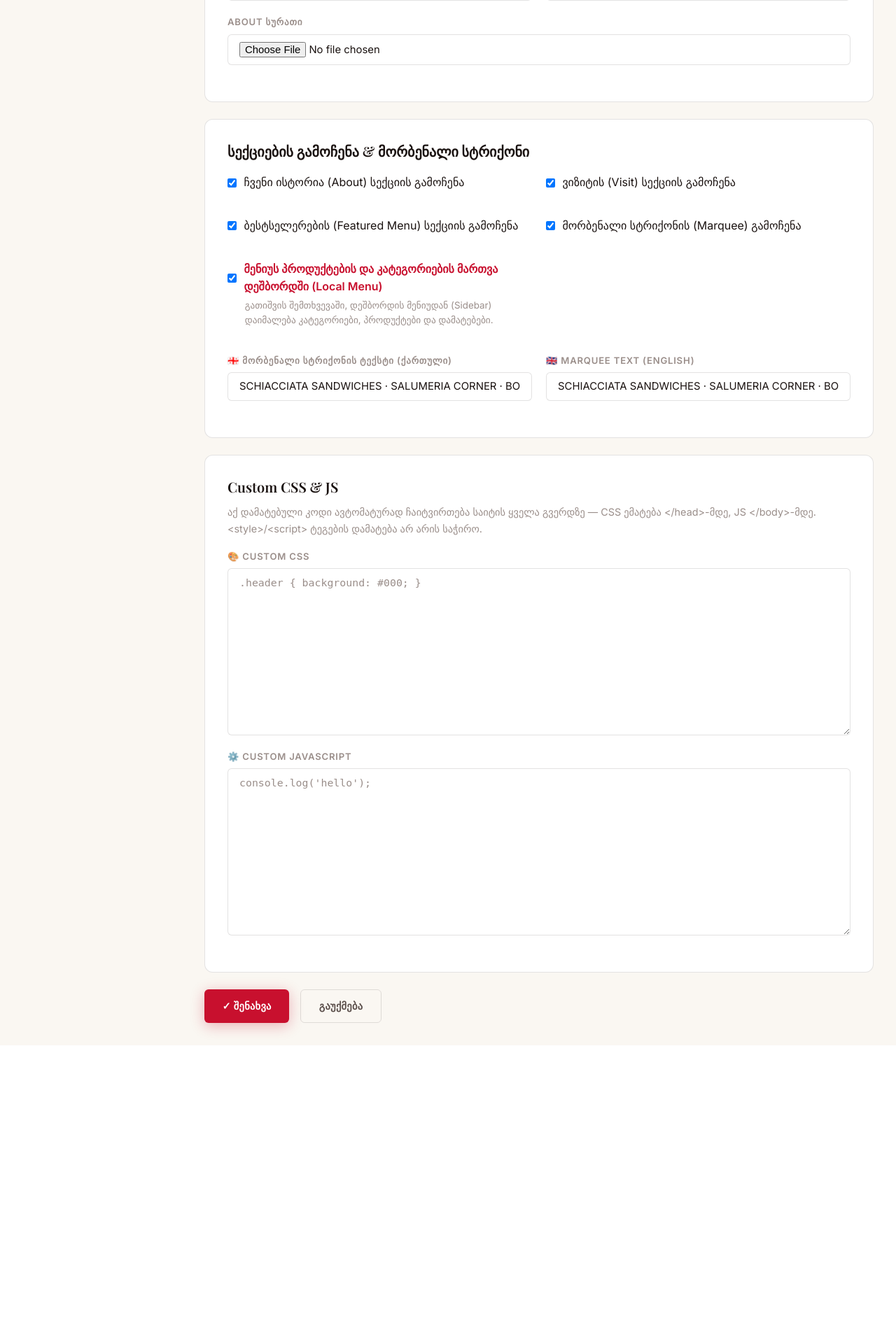
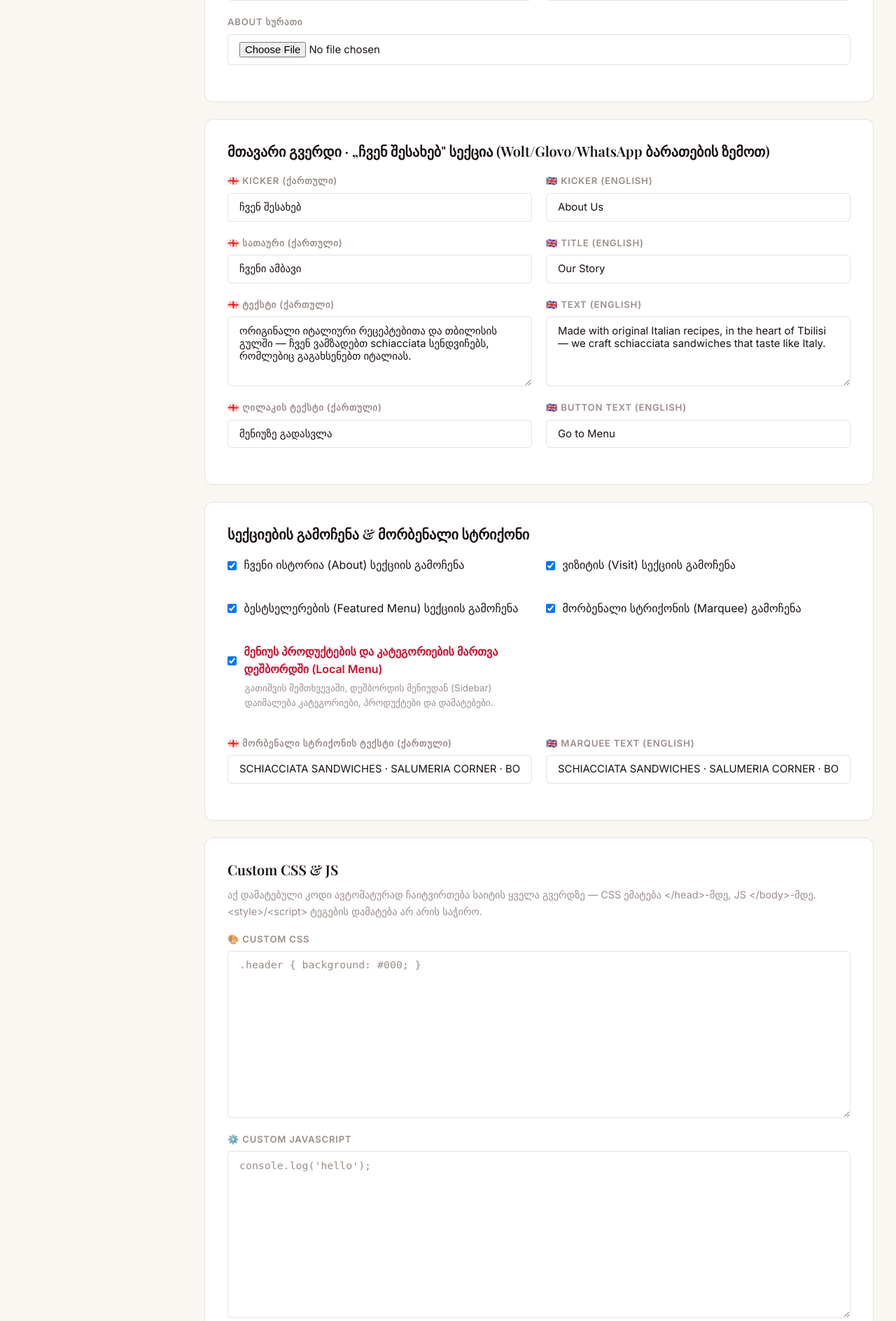
Before and after one commit to DevGuL1/Focacceria, a Django app: page /dashboard/settings/ in a window 1280 px wide. Shown: the part 2326-4214 px from the top of the page at 70% size. Before the commit the page ends 3820 px from the top, so only its background shows below. Run offline with Django 4.2, Linux system fonts and the light colour scheme; the visitor is signed in with stand-in values (Sample User, id 1); data comes from the database, SQL or seed files in the repository; both versions use the stored data as it was after the commit.

Commit message:
Make Quick Order section copy dashboard-editable (KA/EN), curate featured menu items across categories

```diff
--- a/core/admin.py
+++ b/core/admin.py
@@ -26,6 +26,12 @@ class SiteSettingsAdmin(admin.ModelAdmin):
         )}),
         ('Menu', {'fields': ('menu_iframe_url', 'menu_loader_enabled')}),
         ('About', {'fields': ('about_title_ka', 'about_title_en', 'about_text_ka', 'about_text_en', 'about_image')}),
+        ('Home · Quick Section (About copy above order cards)', {
+            'fields': (
+                'quick_kicker_ka', 'quick_kicker_en', 'quick_title_ka', 'quick_title_en',
+                'quick_lead_ka', 'quick_lead_en', 'quick_cta_ka', 'quick_cta_en',
+            ),
+        }),
         ('Custom Design (CSS / JS)', {
             'fields': ('custom_css', 'custom_js'),
             'description': 'Add custom CSS/JS here to change the site design without editing code. CSS is injected before </head>, JS before </body>.',
--- a/core/models.py
+++ b/core/models.py
@@ -105,6 +105,21 @@ class SiteSettings(models.Model):
     salumeria_title_en = models.CharField(max_length=200, default='Italian delicacies to take home', blank=True)
     salumeria_lead_ka = models.TextField(default='ხორცეული, ყველი, ზეთები და ნაკრები — შეკვეთა WhatsApp-ით.', blank=True)
     salumeria_lead_en = models.TextField(default='Cold cuts, cheese, oils and packages — order with WhatsApp.', blank=True)
+
+    quick_kicker_ka = models.CharField(max_length=200, default='ჩვენ შესახებ', blank=True)
+    quick_kicker_en = models.CharField(max_length=200, default='About Us', blank=True)
+    quick_title_ka = models.CharField(max_length=200, default='ჩვენი ამბავი', blank=True)
+    quick_title_en = models.CharField(max_length=200, default='Our Story', blank=True)
+    quick_lead_ka = models.TextField(
+        default='ორიგინალი იტალიური რეცეპტებითა და თბილისის გულში — ჩვენ ვამზადებთ schiacciata სენდვიჩებს, რომლებიც გაგახსენებთ იტალიას.',
+        blank=True,
+    )
+    quick_lead_en = models.TextField(
+        default="Made with original Italian recipes, in the heart of Tbilisi — we craft schiacciata sandwiches that taste like Italy.",
+        blank=True,
+    )
+    quick_cta_ka = models.CharField(max_length=100, default='მენიუზე გადასვლა', blank=True)
+    quick_cta_en = models.CharField(max_length=100, default='Go to Menu', blank=True)
 
     show_menu_products = models.BooleanField(default=True)
 
--- a/dashboard/views.py
+++ b/dashboard/views.py
@@ -70,6 +70,8 @@ def site_settings(request):
             'about_title_ka', 'about_title_en', 'about_text_ka', 'about_text_en',
             'marquee_text_ka', 'marquee_text_en',
             'custom_css', 'custom_js',
+            'quick_kicker_ka', 'quick_kicker_en', 'quick_title_ka', 'quick_title_en',
+            'quick_lead_ka', 'quick_lead_en', 'quick_cta_ka', 'quick_cta_en',
         ]
         for field in fields:
             setattr(settings, field, request.POST.get(field, ''))
--- a/templates/dashboard/site_settings.html
+++ b/templates/dashboard/site_settings.html
@@ -190,6 +190,51 @@
     </div>
   </div>
 
+  <!-- Quick Section / About text -->
+  <div class="form-card" style="margin-bottom:1.5rem;">
+    <h4 style="margin-bottom:1.25rem;font-family:var(--font-serif);">მთავარი გვერდი · „ჩვენ შესახებ" სექცია (Wolt/Glovo/WhatsApp ბარათების ზემოთ)</h4>
+    <div class="form-row">
+      <div class="form-group">
+        <label class="form-label">🇬🇪 Kicker (ქართული)</label>
+        <input type="text" name="quick_kicker_ka" value="{{ settings.quick_kicker_ka }}" class="form-control">
+      </div>
+      <div class="form-group">
+        <label class="form-label">🇬🇧 Kicker (English)</label>
+        <input type="text" name="quick_kicker_en" value="{{ settings.quick_kicker_en }}" class="form-control">
+      </div>
+    </div>
+    <div class="form-row">
+      <div class="form-group">
+        <label class="form-label">🇬🇪 სათაური (ქართული)</label>
+        <input type="text" name="quick_title_ka" value="{{ settings.quick_title_ka }}" class="form-control">
+      </div>
+      <div class="form-group">
+        <label class="form-label">🇬🇧 Title (English)</label>
+        <input type="text" name="quick_title_en" value="{{ settings.quick_title_en }}" class="form-control">
+      </div>
+    </div>
+    <div class="form-row">
+      <div class="form-group">
+        <label class="form-label">🇬🇪 ტექსტი (ქართული)</label>
+        <textarea name="quick_lead_ka" class="form-control" rows="3">{{ settings.quick_lead_ka }}</textarea>
+      </div>
+      <div class="form-group">
+        <label class="form-label">🇬🇧 Text (English)</label>
+        <textarea name="quick_lead_en" class="form-control" rows="3">{{ settings.quick_lead_en }}</textarea>
+      </div>
+    </div>
+    <div class="form-row">
+      <div class="form-group">
+        <label class="form-label">🇬🇪 ღილაკის ტექსტი (ქართული)</label>
+        <input type="text" name="quick_cta_ka" value="{{ settings.quick_cta_ka }}" class="form-control">
+      </div>
+      <div class="form-group">
+        <label class="form-label">🇬🇧 Button Text (English)</label>
+        <input type="text" name="quick_cta_en" value="{{ settings.quick_cta_en }}" class="form-control">
+      </div>
+    </div>
+  </div>
+
   <!-- Section Visibility & Marquee -->
   <div class="form-card" style="margin-bottom:1.5rem;">
     <h4 style="margin-bottom:1.25rem;font-family:var(--font-serif);">სექციების გამოჩენა & მორბენალი სტრიქონი</h4>
```
Also changed, not shown: templates/public/home.html (+4 -4 lines), Focacceria_project_v1.db, core/migrations/0013_sitesettings_quick_cta_en_sitesettings_quick_cta_ka_and_more.py (added).
